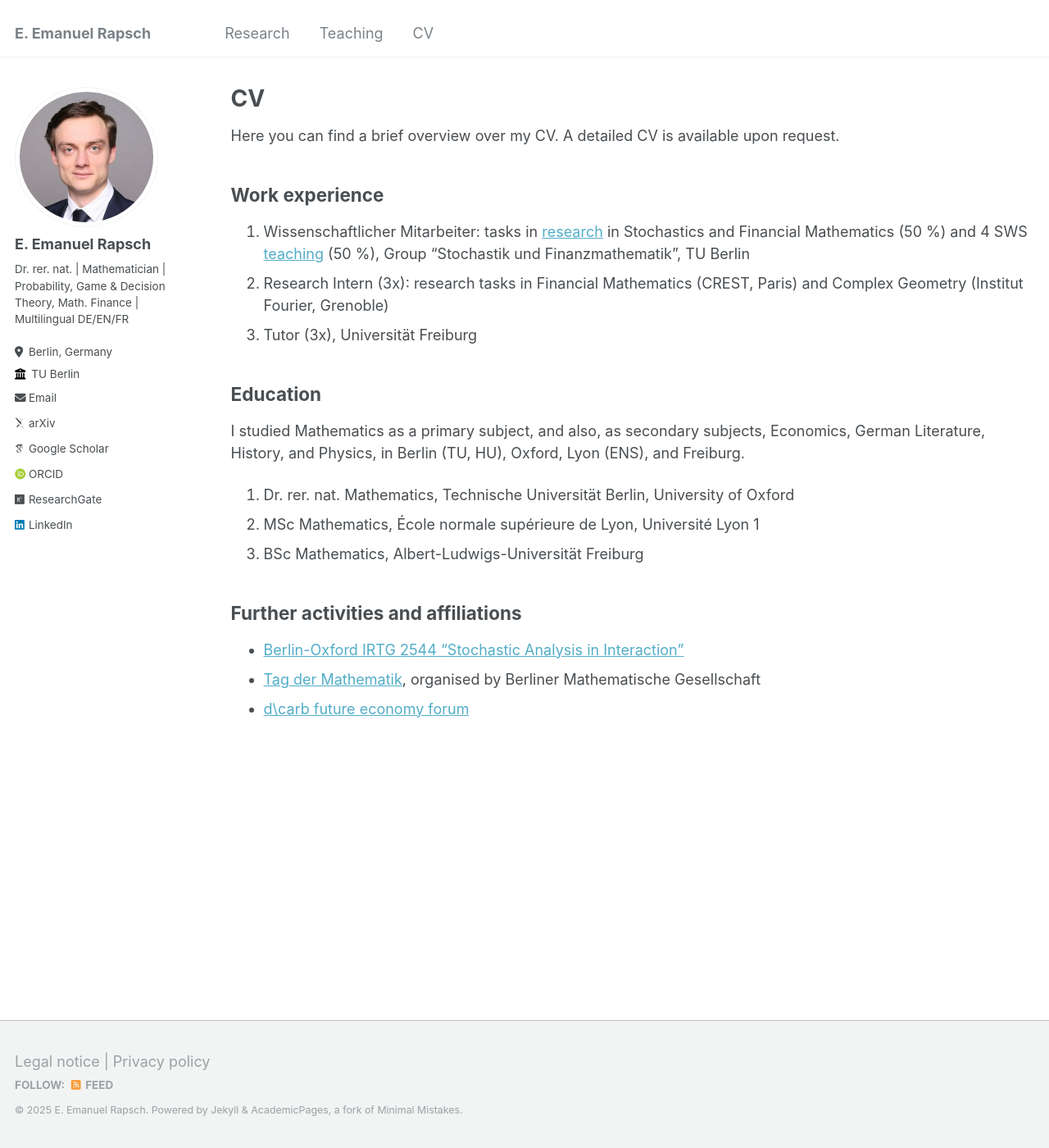
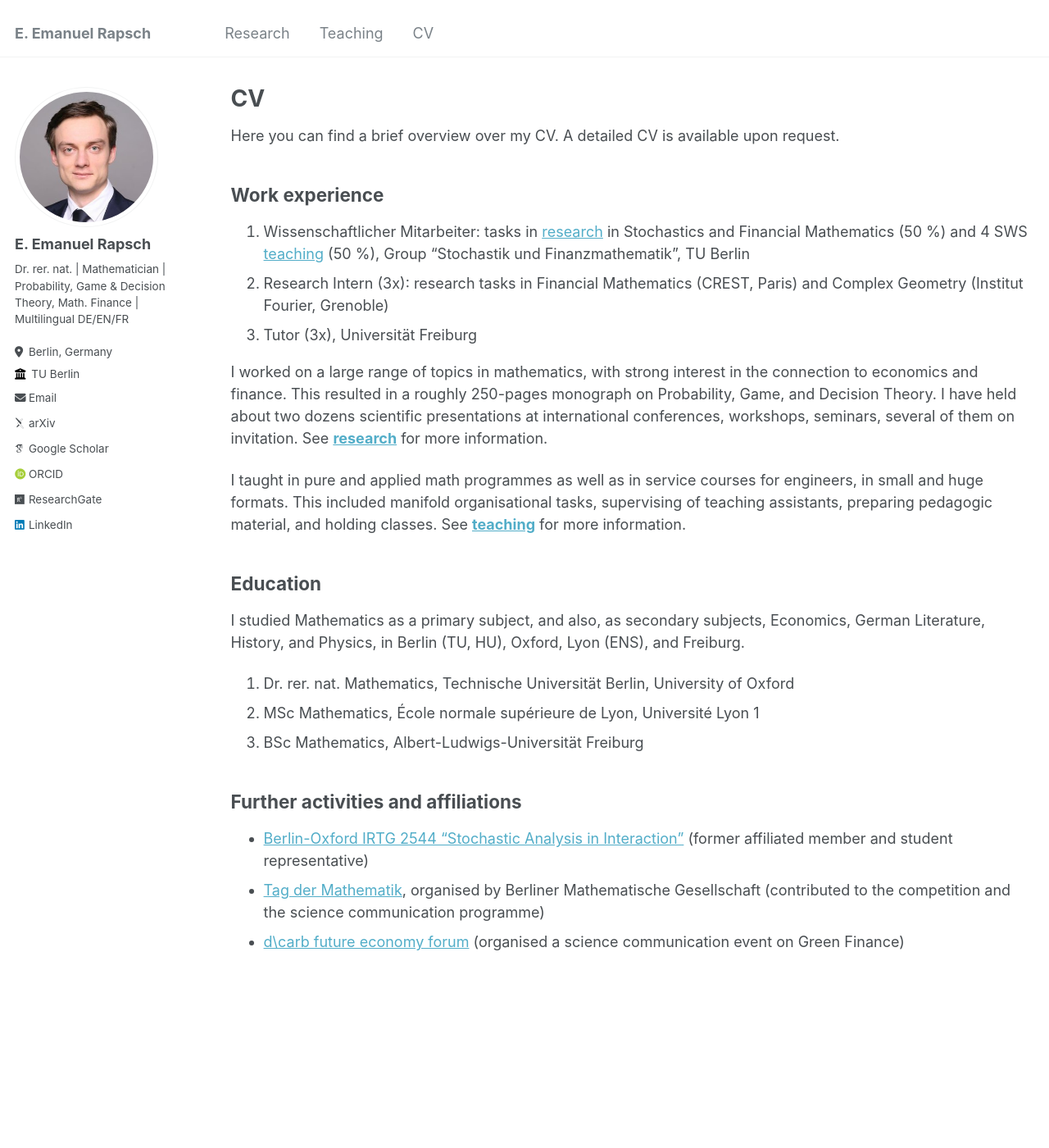
Before and after one commit to erapsch/erapsch.github.io, a Jekyll site: the page built from _pages/cv.md, in a window 1280 px wide and 1400 px high. Shown: the whole window at 82% size. Built offline with Jekyll 4.4.1, drawn with Linux system fonts in a browser that asks for light colours; some web fonts are replaced.

Commit message:
Made about.md a bit more neutral, extended cv.md

```diff
--- a/_pages/cv.md
+++ b/_pages/cv.md
@@ -15,6 +15,10 @@ Here you can find a brief overview over my CV. A detailed CV is available upon r
 2. Research Intern (3x): research tasks in Financial Mathematics (CREST, Paris) and Complex Geometry (Institut Fourier, Grenoble)
 3. Tutor (3x), Universität Freiburg
 
+I worked on a large range of topics in mathematics, with strong interest in the connection to economics and finance. This resulted in a roughly 250-pages monograph on Probability, Game, and Decision Theory. I have held about two dozens scientific presentations at international conferences, workshops, seminars, several of them on invitation. See <a href="/research">**research**</a> for more information.
+
+I taught in pure and applied math programmes as well as in service courses for engineers, in small and huge formats. This included manifold organisational tasks, supervising of teaching assistants, preparing pedagogic material, and holding classes. See <a href="/teaching">**teaching**</a> for more information.
+
 ## Education
 
 I studied Mathematics as a primary subject, and also, as secondary subjects, Economics, German Literature, History, and Physics, in Berlin (TU, HU), Oxford, Lyon (ENS), and Freiburg.
@@ -25,6 +29,6 @@ I studied Mathematics as a primary subject, and also, as secondary subjects, Eco
 
 ## Further activities and affiliations
 
-* <a href="https://www3.math.tu-berlin.de/stoch/IRTG/">Berlin-Oxford IRTG 2544 "Stochastic Analysis in Interaction"</a>
-* <a href="https://www3.math.tu-berlin.de/TDM/tdm-2024/">Tag der Mathematik</a>, organised by Berliner Mathematische Gesellschaft
-* <a href="https://www.decarb.world/">d\carb future economy forum</a>
+* <a href="https://www3.math.tu-berlin.de/stoch/IRTG/">Berlin-Oxford IRTG 2544 "Stochastic Analysis in Interaction"</a> (former affiliated member and student representative)
+* <a href="https://www3.math.tu-berlin.de/TDM/tdm-2024/">Tag der Mathematik</a>, organised by Berliner Mathematische Gesellschaft (contributed to the competition and the science communication programme)
+* <a href="https://www.decarb.world/">d\carb future economy forum</a> (organised a science communication event on Green Finance)
```
Also changed, not shown: _pages/about.md (+2 -1 lines).
